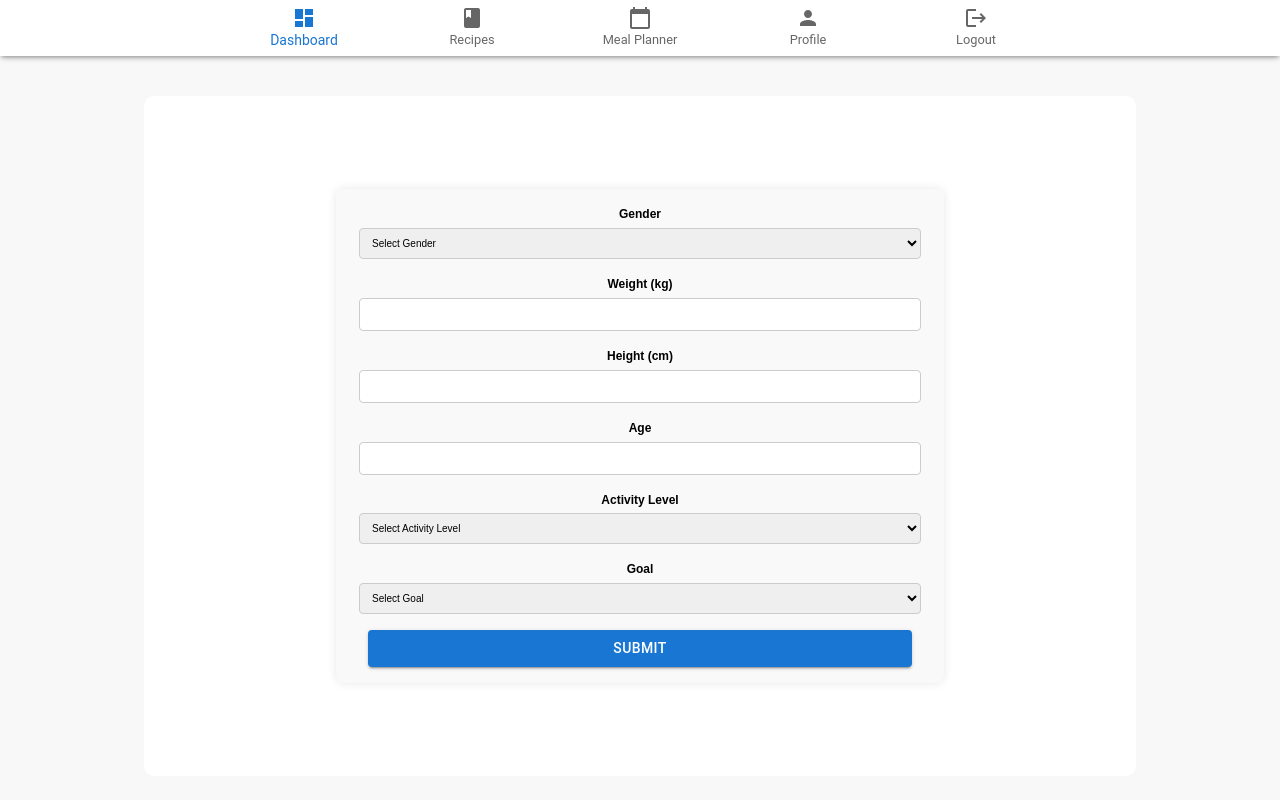
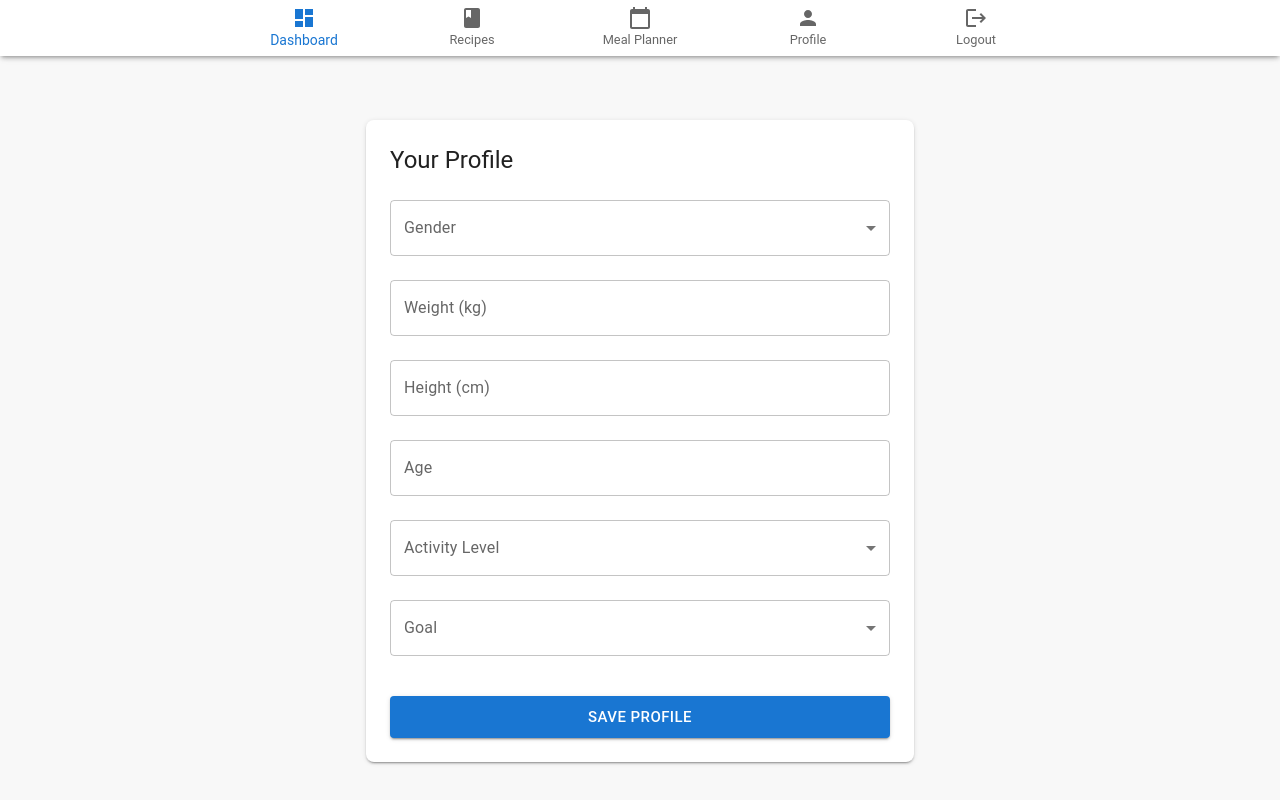
Before and after one commit to gitsheyno/low-carb-diet, a React (Vite) app: page /dashboard/1/profile in a window 1280 px wide. Built offline with nearby package versions, Linux system fonts and the light colour scheme; sample sign-in values are in the browser's storage.

Commit message:
update form and navigation

```diff
--- a/package.json
+++ b/package.json
@@ -25,6 +25,7 @@
     "prop-types": "^15.8.1",
     "react": "^18.2.0",
     "react-dom": "^18.2.0",
+    "react-icons": "^5.5.0",
     "react-lazy-load-image-component": "^1.6.0",
     "react-lottie": "^1.2.4",
     "react-redux": "^9.1.2",
--- a/src/components/DailyMeals.tsx
+++ b/src/components/DailyMeals.tsx
@@ -10,7 +10,7 @@ export default function DailyMeals({ response }: { response: Meal[] }) {
         <div className="text-center">
           <p className="text-gray-500 mb-2">No meals found for today</p>
           <Link
-            to="/meal-planner"
+            to={`/dashboard/${user}/planning`}
             className="text-sm text-blue-600 hover:text-blue-800 font-medium px-4 py-2 bg-blue-50 rounded-full"
           >
             Add a meal
--- a/src/components/Profile.module.css
+++ /dev/null
@@ -1,62 +0,0 @@
-.container {
-  width: 60%;
-  /* height: 70%; */
-  /* display: flex; */
-  /* align-items: center; */
-  /* justify-content: center; */
-  margin: 0 auto;
-  padding: 1rem;
-  background: #f9f9f9;
-  border-radius: 8px;
-  box-shadow: 0 0 10px rgba(0, 0, 0, 0.1);
-}
-
-h2 {
-  text-align: center;
-  margin-bottom: 1rem;
-}
-
-.form {
-  padding: 0 1rem;
-  display: flex;
-  max-width: 100%;
-  flex-direction: column;
-}
-
-.formGroup {
-  margin-bottom: 1rem;
-  display: flex;
-  flex-direction: column;
-  align-items: center;
-  /* justify-content: center; */
-  width: 100%;
-}
-
-label {
-  margin-bottom: 0.3rem;
-  font-weight: bold;
-  font-size: 12px;
-}
-
-.input {
-  width: 100%;
-  /* padding: 0.5rem 0 0.5rem 0.5rem; */
-  padding: 0.5rem;
-  border: 1px solid #ccc;
-  border-radius: 4px;
-  font-size: 10px;
-}
-
-.button {
-  padding: 0.75rem;
-  border: none;
-  border-radius: 4px;
-  background-color: #007bff;
-  color: white;
-  cursor: pointer;
-  transition: background-color 0.3s;
-}
-
-.button:hover {
-  background-color: #0056b3;
-}
--- a/src/components/Profile.tsx
+++ b/src/components/Profile.tsx
@@ -1,3 +1,18 @@
+import React, { useState } from "react";
+import { z } from "zod";
+import { useQuery } from "@tanstack/react-query";
+import fetchUser from "../utils/postUserProfile";
+import {
+  Box,
+  TextField,
+  MenuItem,
+  Button,
+  Paper,
+  Typography,
+  CircularProgress,
+} from "@mui/material";
+
+// Define the user profile interface
 interface UserProfile {
   gender: string;
   weight: number;
@@ -7,22 +22,21 @@ interface UserProfile {
   goal: string;
   validated: boolean;
 }
-import React, { useRef, useState } from "react";
-import styles from "./Profile.module.css";
-import { z } from "zod";
-import { useQuery } from "@tanstack/react-query";
-import fetchUser from "../utils/postUserProfile";
-import Spinner from "./Spinner";
-import Button from "@mui/material/Button";
+
+// Zod schema for validation
+const UserProfileSchema = z.object({
+  gender: z.string().min(1, "Please select your gender"),
+  weight: z.number().positive("Weight must be a positive number"),
+  height: z.number().positive("Height must be a positive number"),
+  age: z
+    .number()
+    .positive("Age must be a positive number")
+    .int("Age must be a whole number"),
+  activityLevel: z.string().min(1, "Please select your activity level"),
+  goal: z.string().min(1, "Please select your goal"),
+});
 
 const Profile: React.FC = () => {
-  const genderRef = useRef<HTMLSelectElement>(null);
-  const weightRef = useRef<HTMLInputElement>(null);
-  const heightRef = useRef<HTMLInputElement>(null);
-  const ageRef = useRef<HTMLInputElement>(null);
-  const activityRef = useRef<HTMLSelectElement>(null);
-  const goalRef = useRef<HTMLSelectElement>(null);
-
   const [userProfile, setUserProfile] = useState<UserProfile>({
     gender: "",
     weight: 0,
@@ -33,155 +47,229 @@ const Profile: React.FC = () => {
     validated: false,
   });
 
-  const UserProfileInfo = z.object({
-    gender: z.string(),
-    weight: z.number(),
-    height: z.number(),
-    age: z.number(),
-    activityLevel: z.string(),
-    goal: z.string(),
+  const [formData, setFormData] = useState({
+    gender: "",
+    weight: "",
+    height: "",
+    age: "",
+    activityLevel: "",
+    goal: "",
   });
+
+  const [errors, setErrors] = useState<Record<string, string>>({});
+
+  // Handle form input changes
+  const handleChange = (e: React.ChangeEvent<HTMLInputElement>) => {
+    const { name, value } = e.target;
+    setFormData({
+      ...formData,
+      [name]: value,
+    });
+
+    // Clear error when field is edited
+    if (errors[name]) {
+      setErrors({
+        ...errors,
+        [name]: "",
+      });
+    }
+  };
 
   const handleSubmit = (event: React.FormEvent) => {
     event.preventDefault();
-    const formData = new FormData(event.target as HTMLFormElement);
+    setErrors({});
 
     const data = {
-      gender: formData.get("gender"),
-      weight: parseFloat(formData.get("weight") as string),
-      height: parseFloat(formData.get("height") as string),
-      age: parseInt(formData.get("age") as string),
-      activityLevel: formData.get("activityLevel"),
-      goal: formData.get("goal"),
+      gender: formData.gender,
+      weight: parseFloat(formData.weight) || 0,
+      height: parseFloat(formData.height) || 0,
+      age: parseInt(formData.age) || 0,
+      activityLevel: formData.activityLevel,
+      goal: formData.goal,
     };
 
-    const validatedProfileInfo = UserProfileInfo.safeParse(data);
-    const getData = validatedProfileInfo.data as UserProfile;
-    const final = { ...getData, validated: true };
+    const validationResult = UserProfileSchema.safeParse(data);
+
+    if (!validationResult.success) {
+      const formattedErrors: Record<string, string> = {};
+      validationResult.error.errors.forEach((err) => {
+        if (err.path[0]) {
+          formattedErrors[err.path[0].toString()] = err.message;
+        }
+      });
+      setErrors(formattedErrors);
+      return;
+    }
+
+    // Set validated user profile
+    const final = { ...data, validated: true } as UserProfile;
     setUserProfile(final);
     resetForm();
   };
 
-  const response = useQuery({
+  const resetForm = () => {
+    setFormData({
+      gender: "",
+      weight: "",
+      height: "",
+      age: "",
+      activityLevel: "",
+      goal: "",
+    });
+  };
+
+  const { isFetching } = useQuery({
     queryKey: [
       "userProfile",
       userProfile,
       localStorage.getItem("token") as string,
     ],
     queryFn: fetchUser,
+    enabled: userProfile.validated,
   });
 
-  if (response.isFetching) {
-    return <Spinner />;
+  const activityLevels = [
+    { value: "sedentary", label: "Sedentary" },
+    { value: "lightly_active", label: "Lightly Active" },
+    { value: "moderately_active", label: "Moderately Active" },
+    { value: "very_active", label: "Very Active" },
+    { value: "super_active", label: "Super Active" },
+  ];
+
+  const goals = [
+    { value: "lose", label: "Lose Weight" },
+    { value: "gain", label: "Gain Weight" },
+    { value: "maintain", label: "Maintain Weight" },
+  ];
+
+  if (isFetching) {
+    return (
+      <Box
+        display="flex"
+        justifyContent="center"
+        alignItems="center"
+        height="400px"
+      >
+        <CircularProgress />
+      </Box>
+    );
   }
-  const resetForm = () => {
-    if (
-      weightRef.current &&
-      genderRef.current &&
-      ageRef.current &&
-      activityRef.current &&
-      goalRef.current
-    ) {
-      weightRef.current.value = "";
-      genderRef.current.value = "";
-      ageRef.current.value = "";
-      activityRef.current.value = "";
-      goalRef.current.value = "";
-    }
-  };
+
   return (
-    <div className={styles.container}>
-      <form onSubmit={handleSubmit} className={styles.form}>
-        <div className={styles.formGroup}>
-          <label htmlFor="gender">Gender</label>
-          <select
-            ref={genderRef}
+    <Paper
+      elevation={2}
+      sx={{
+        maxWidth: 500,
+        mx: "auto",
+        p: 3,
+        borderRadius: 2,
+      }}
+    >
+      <Typography variant="h5" component="h2" gutterBottom sx={{ mb: 3 }}>
+        Your Profile
+      </Typography>
+
+      <form onSubmit={handleSubmit}>
+        <Box display="grid" gap={3}>
+          <TextField
+            select
+            label="Gender"
             name="gender"
-            id="gender"
-            className={styles.input}
-            required
+            value={formData.gender}
+            onChange={handleChange}
+            error={!!errors.gender}
+            helperText={errors.gender}
+            fullWidth
           >
-            <option value="">Select Gender</option>
-            <option value="female">Female</option>
-            <option value="male">Male</option>
-          </select>
-        </div>
+            <MenuItem value="">Select Gender</MenuItem>
+            <MenuItem value="female">Female</MenuItem>
+            <MenuItem value="male">Male</MenuItem>
+          </TextField>
 
-        <div className={styles.formGroup}>
-          <label htmlFor="weight">Weight (kg)</label>
-          <input
-            ref={weightRef}
+          <TextField
+            label="Weight (kg)"
+            name="weight"
             type="number"
-            name="weight"
-            id="weight"
-            className={styles.input}
-            required
+            value={formData.weight}
+            onChange={handleChange}
+            error={!!errors.weight}
+            helperText={errors.weight}
+            inputProps={{ min: 0, step: 0.1 }}
+            fullWidth
           />
-        </div>
 
-        <div className={styles.formGroup}>
-          <label htmlFor="height">Height (cm)</label>
-          <input
-            ref={heightRef}
+          <TextField
+            label="Height (cm)"
+            name="height"
             type="number"
-            name="height"
-            id="height"
-            className={styles.input}
-            required
+            value={formData.height}
+            onChange={handleChange}
+            error={!!errors.height}
+            helperText={errors.height}
+            inputProps={{ min: 0, step: 0.1 }}
+            fullWidth
           />
-        </div>
 
-        <div className={styles.formGroup}>
-          <label htmlFor="age">Age</label>
-          <input
-            ref={ageRef}
+          <TextField
+            label="Age"
+            name="age"
             type="number"
-            name="age"
-            id="age"
-            className={styles.input}
-            required
+            value={formData.age}
+            onChange={handleChange}
+            error={!!errors.age}
+            helperText={errors.age}
+            inputProps={{ min: 0, step: 1 }}
+            fullWidth
           />
-        </div>
 
-        <div className={styles.formGroup}>
-          <label htmlFor="activityLevel">Activity Level</label>
-          <select
-            ref={activityRef}
+          <TextField
+            select
+            label="Activity Level"
             name="activityLevel"
-            id="activityLevel"
-            className={styles.input}
-            required
+            value={formData.activityLevel}
+            onChange={handleChange}
+            error={!!errors.activityLevel}
+            helperText={errors.activityLevel}
+            fullWidth
           >
-            <option value="">Select Activity Level</option>
-            <option value="sedentary">Sedentary</option>
-            <option value="lightly_active">Lightly Active</option>
-            <option value="moderately_active">Moderately Active</option>
-            <option value="very_active">Very Active</option>
-            <option value="super_active">Super Active</option>
-          </select>
-        </div>
+            <MenuItem value="">Select Activity Level</MenuItem>
+            {activityLevels.map((option) => (
+              <MenuItem key={option.value} value={option.value}>
+                {option.label}
+              </MenuItem>
+            ))}
+          </TextField>
 
-        <div className={styles.formGroup}>
-          <label htmlFor="goal">Goal</label>
-          <select
-            ref={goalRef}
+          <TextField
+            select
+            label="Goal"
             name="goal"
-            id="goal"
-            className={styles.input}
-            required
+            value={formData.goal}
+            onChange={handleChange}
+            error={!!errors.goal}
+            helperText={errors.goal}
+            fullWidth
           >
-            <option value="">Select Goal</option>
-            <option value="lose">Lose Weight</option>
-            <option value="gain">Gain Weight</option>
-            <option value="maintain">Maintain Weight</option>
-          </select>
-        </div>
+            <MenuItem value="">Select Goal</MenuItem>
+            {goals.map((option) => (
+              <MenuItem key={option.value} value={option.value}>
+                {option.label}
+              </MenuItem>
+            ))}
+          </TextField>
 
-        <Button variant="contained" type="submit">
-          Submit
-        </Button>
+          <Button
+            type="submit"
+            variant="contained"
+            color="primary"
+            size="large"
+            sx={{ mt: 2 }}
+          >
+            Save Profile
+          </Button>
+        </Box>
       </form>
-    </div>
+    </Paper>
   );
 };
 
--- a/src/routes/dashboard/ProfilePage.tsx
+++ b/src/routes/dashboard/ProfilePage.tsx
@@ -1,9 +1,10 @@
 import Profile from "../../components/Profile";
-import styles from "../../components/Dashboard.module.css";
+import { Box } from "@mui/material";
+
 export default function ProfilePage() {
   return (
-    <div className={styles.profile}>
+    <Box sx={{ p: 3, maxWidth: "100%" }}>
       <Profile />
-    </div>
+    </Box>
   );
 }
```
Also changed, not shown: src/components/MainPage.tsx (+7 -2 lines), src/components/Meals.tsx (+0 -11 lines), 1 other file (tests, documents, lock files or other folders).
